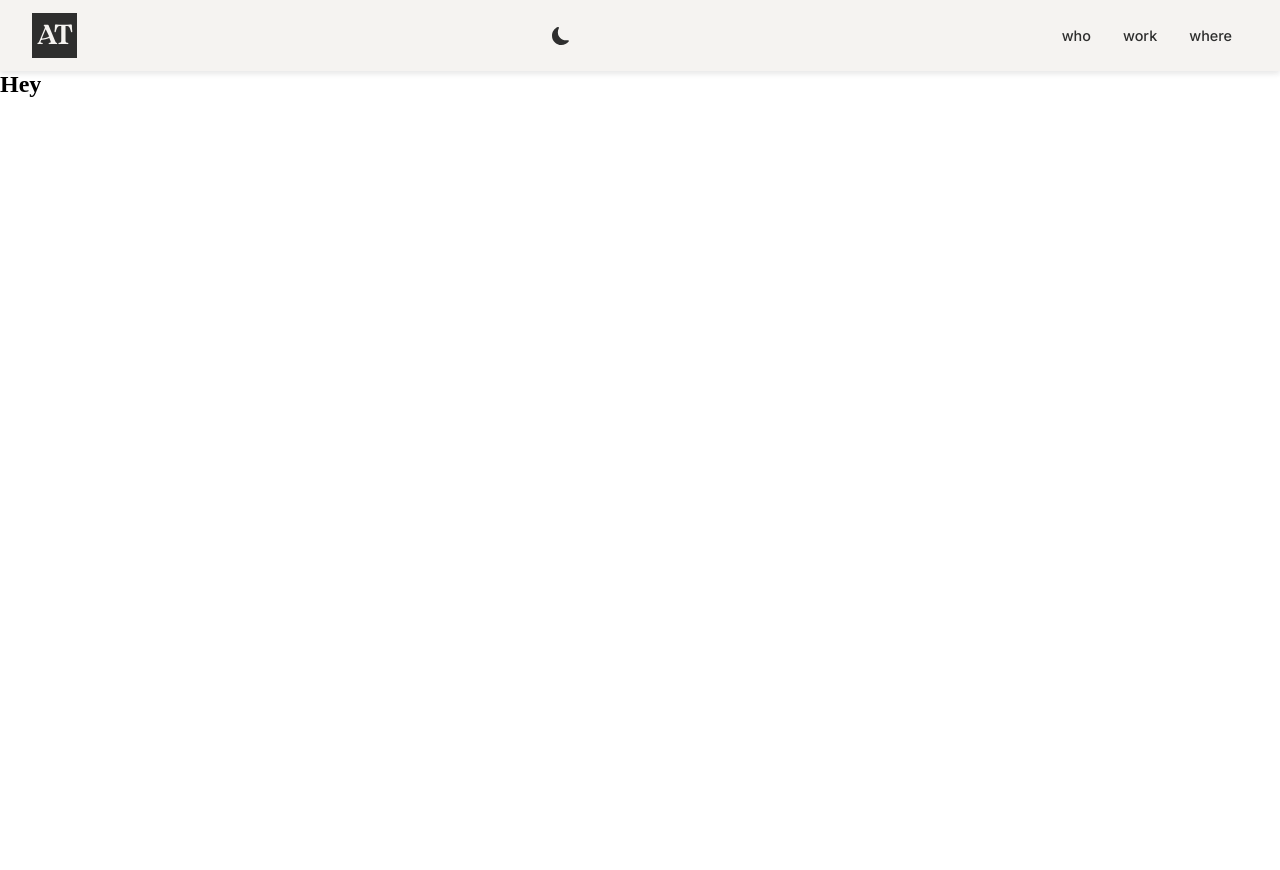
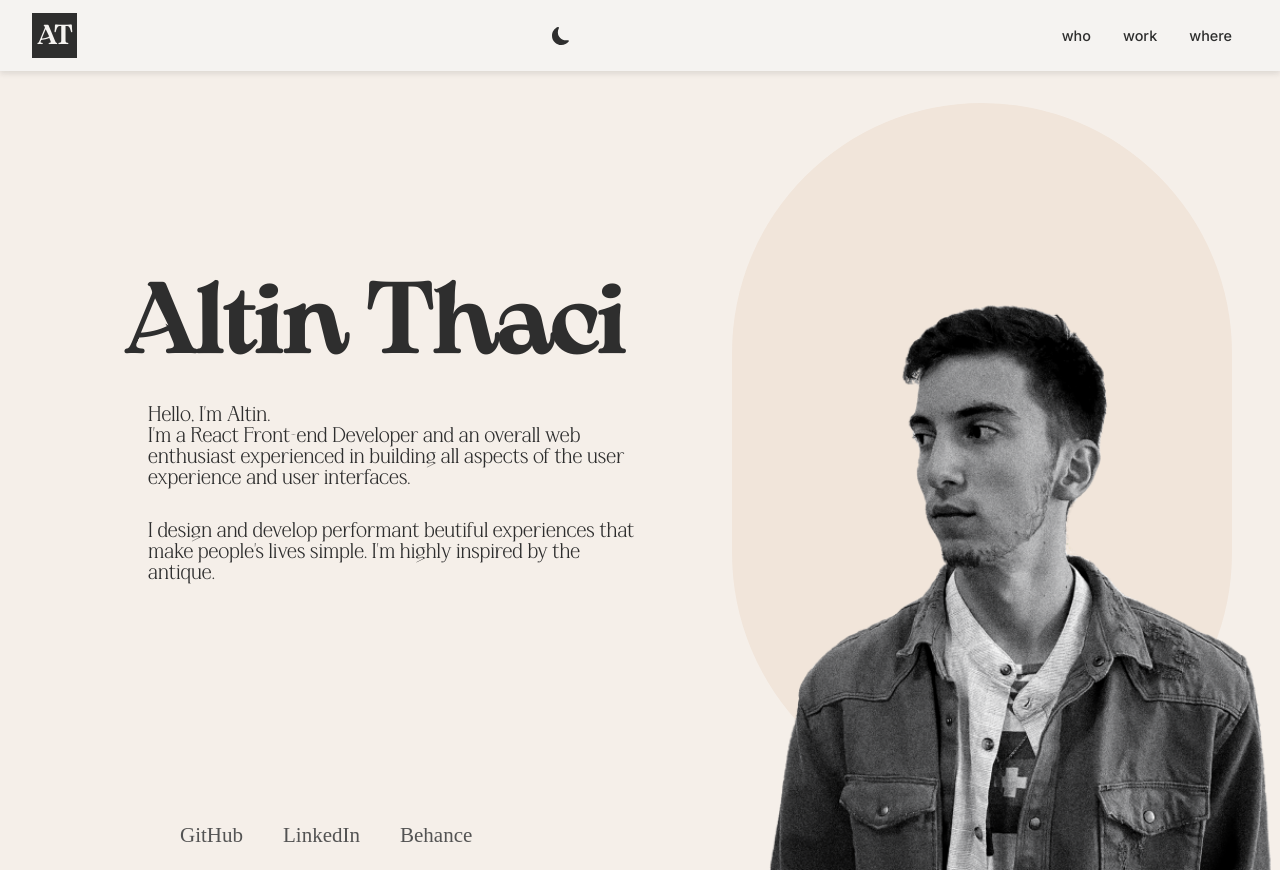
Before and after one commit to altinthaqi/altinthaci.com, a Next.js app: page / in a window 1280 px wide. Before the commit the page ends 800 px from the top, so only its background shows below. Built offline with nearby package versions, Linux system fonts and the light colour scheme.

Commit message:
Finished Banner

```diff
--- /dev/null
+++ b/components/Banner.js
@@ -0,0 +1,230 @@
+import React from "react";
+import styled from "styled-components";
+import me from "../public/me.png";
+import arrowBottom from "../public/arrow.png";
+import { media } from "../styles/media";
+
+function Banner() {
+  return (
+    <Container>
+      <InnerContainer>
+        <Left>
+          <h1>Altin Thaci</h1>
+          <p>
+            Hello, I’m Altin. <br /> I’m a React Front-end Developer and an
+            overall web enthusiast experienced in building all aspects of the
+            user experience and user interfaces.
+          </p>
+          <p>
+            I design and develop performant beutiful experiences that make
+            people’s lives simple. I’m highly inspired by the antique.
+          </p>
+        </Left>
+        <Right></Right>
+        <div className="spacer"></div>
+        <Image src={me.src} alt="" />
+      </InnerContainer>
+      <BottomLinks>
+        <a
+          target="_blank"
+          rel="noreferrer"
+          href="https://github.com/altinthaqi"
+        >
+          GitHub
+        </a>
+
+        <a href="https://www.linkedin.com/in/altin-thaçi-b6721921b/">
+          LinkedIn
+        </a>
+
+        <a href="https://www.behance.net/altinthaqi1">Behance</a>
+      </BottomLinks>
+
+      {/* <img className="arrowBottom" src={arrowBottom.src} alt="" /> */}
+    </Container>
+  );
+}
+
+export const BottomLinks = styled.div`
+  margin-left: 10rem;
+  display: block;
+
+  a {
+    margin: 20px;
+    font-size: 21px;
+    color: ${(props) => props.theme.secondaryText};
+    display: inline-block;
+
+    text-decoration: none;
+
+    &::after {
+      content: "";
+      display: block;
+      width: 0;
+      height: 2px;
+      background: ${(props) => props.theme.secondaryText};
+      transition: width 0.3s;
+    }
+
+    &:hover::after {
+      width: 100%;
+    }
+  }
+
+  ${media.tablet} {
+    display: none;
+  }
+
+  ${media.mobile} {
+    display: none;
+  }
+`;
+
+export const Right = styled.div`
+  flex: 1;
+  display: flex;
+  justify-self: center;
+  align-self: center;
+  width: 100%;
+  margin: 2rem 2rem 0rem 0rem;
+  background-color: ${(props) => props.theme.accent};
+  height: 700px;
+  max-width: 500px;
+  border-radius: 250px;
+
+  ${media.tablet} {
+    margin: 0;
+    position: absolute;
+    bottom: 0;
+    height: 500px;
+    width: 370px;
+    z-index: 0;
+  }
+  ${media.mobile} {
+    margin: 0;
+    position: absolute;
+    bottom: 0;
+    height: 300px;
+    width: 255px;
+    z-index: 0;
+  }
+`;
+
+export const InnerContainer = styled.div`
+  display: flex;
+  flex-direction: row;
+  margin: 0px 1rem;
+  align-items: center;
+  justify-content: center;
+  min-height: calc(80vh - 67px);
+  .spacer {
+    flex: 1;
+    display: none;
+  }
+
+  ${media.tablet} {
+    flex-direction: column;
+
+    .spacer {
+      display: block;
+    }
+  }
+
+  ${media.mobile} {
+    flex-direction: column;
+
+    .spacer {
+      display: block;
+    }
+  }
+`;
+
+export const Left = styled.div`
+  flex: 1;
+  display: flex;
+  margin: 3rem 1rem;
+  flex-direction: column;
+  height: 100%;
+  justify-content: center;
+  align-items: center;
+  z-index: 1;
+  color: ${(props) => props.theme.text};
+  h1 {
+    font-family: "arsenica_trialmedium";
+    font-size: 96px;
+    margin-bottom: 1rem;
+  }
+  p {
+    margin: 1rem 1rem 1rem 4rem;
+    font-size: 21px;
+    font-family: "krylonregular";
+    max-width: 500px;
+  }
+
+  ${media.tablet} {
+    margin: 0;
+  }
+
+  ${media.mobile} {
+    align-items: flex-start;
+    h1 {
+      font-size: 41px;
+    }
+    p {
+      margin: 1rem 0;
+    }
+  }
+`;
+
+export const Image = styled.img`
+  position: absolute;
+  bottom: 0;
+  right: 0;
+  max-width: 520px;
+  width: 50%;
+
+  ${media.tablet} {
+    flex-direction: column;
+    right: 50%;
+    transform: translate(50%);
+    max-width: 350px;
+  }
+  ${media.mobile} {
+    right: 50%;
+    transform: translate(50%);
+    max-width: 300px;
+  }
+`;
+
+export const Container = styled.div`
+  background-color: ${(props) => props.theme.bannerBody};
+  display: flex;
+  flex-direction: column;
+  justify-content: space-around;
+  width: 100%;
+  min-height: calc(100vh - 66.5px);
+  position: relative;
+
+  .arrowBottom {
+    position: absolute;
+    bottom: 20px;
+    right: 50%;
+    transform: translate(50%);
+  }
+
+  ${media.tablet} {
+    justify-content: flex-start;
+    .arrowBottom {
+      display: none;
+    }
+  }
+
+  ${media.mobile} {
+    justify-content: flex-start;
+    .arrowBottom {
+      display: none;
+    }
+  }
+`;
+
+export default Banner;
--- a/layout/Header.js
+++ b/layout/Header.js
@@ -6,7 +6,7 @@ import { BsFillMoonFill } from "react-icons/bs";
 import Logo from "../components/Logo";
 
 function Header({ themeToggler, theme }) {
-  const [isOpen, setIsOpen] = useState(true);
+  const [isOpen, setIsOpen] = useState(false);
 
   return (
     <Nav>
--- a/layout/HeaderStyled.js
+++ b/layout/HeaderStyled.js
@@ -8,7 +8,7 @@ export const Nav = styled.nav`
   justify-content: space-between;
   align-items: center;
   flex-wrap: wrap;
-  background-color: ${(props) => props.theme.body};
+  background-color: ${(props) => props.theme.header};
   box-shadow: 0 3px 5px rgba(36, 36, 36, 0.1);
   .themeIcon {
     font-size: 18px;
--- a/pages/index.js
+++ b/pages/index.js
@@ -1,11 +1,12 @@
 import Header from "../layout/Header";
 import Loading from "../components/Loading";
+import Banner from "../components/Banner";
 
 export default function Home(props) {
   return (
     <>
       <Header theme={props.theme} themeToggler={props.themeToggler} />
-      <h2>Hey</h2>
+      <Banner />
     </>
   );
 }
--- /dev/null
+++ b/styles/media.js
@@ -0,0 +1,4 @@
+export const media = {
+  tablet: "@media(min-width:768px) and (max-width: 1023px)",
+  mobile: "@media(max-width: 767px)",
+};
--- a/styles/theme.config.js
+++ b/styles/theme.config.js
@@ -13,7 +13,7 @@ export const lightTheme = {
 export const darkTheme = {
   body: "#2E2E2E",
   bannerBody: "#2E2E2E",
-  header: "#535353",
+  header: "#383838",
   text: "#F5F3F1",
   secondaryText: "#F7FAFC",
   skillsText: "#C0C0C0",
```
Also changed, not shown: public/arrow.png (added), public/me.png (added).
